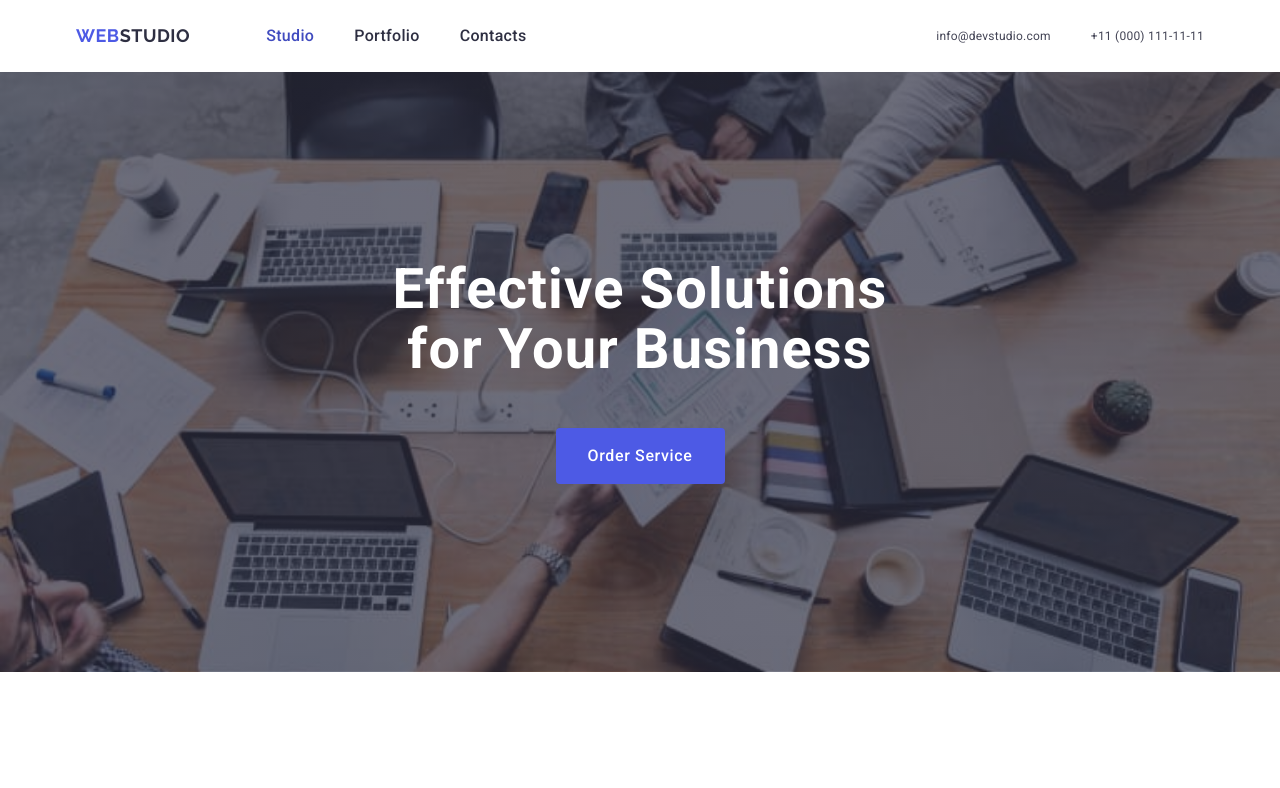
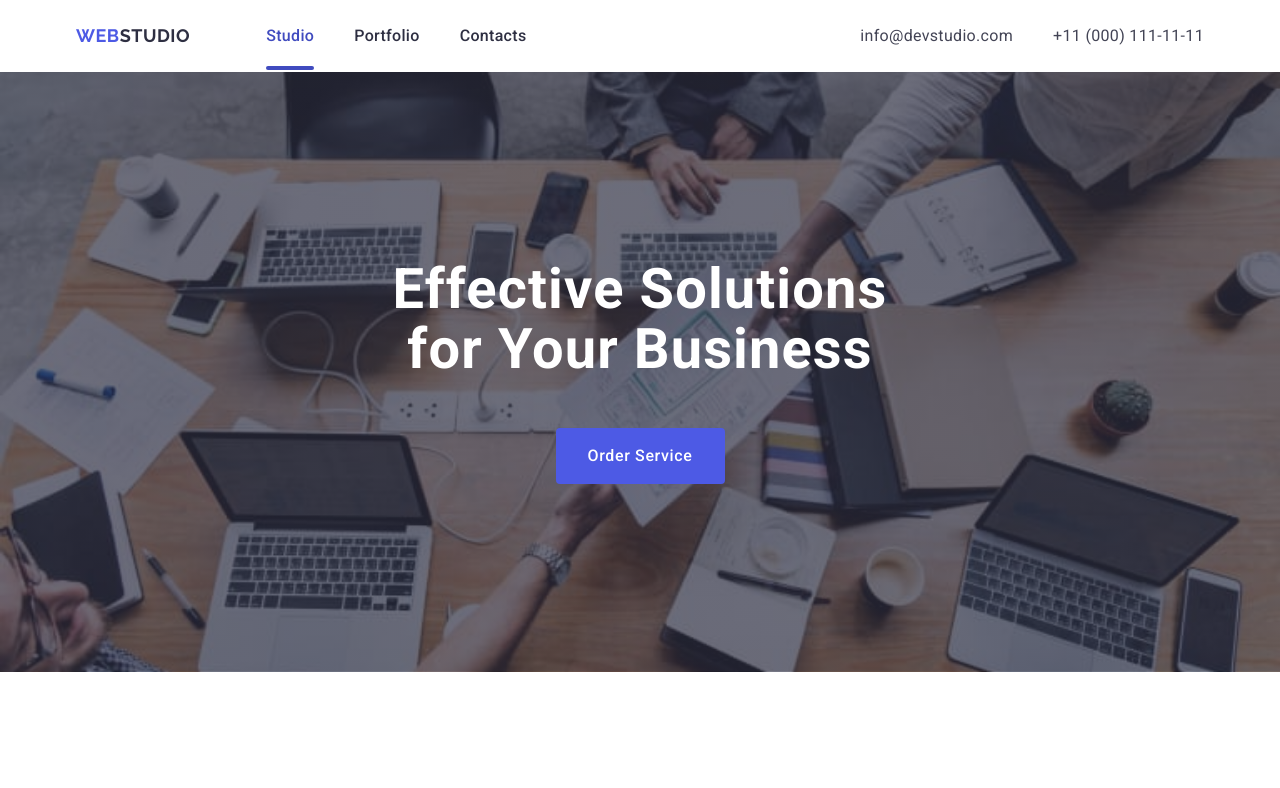
Before and after one commit to YuliyaRoslikova/goit-markup-hw-06, a plain HTML site: page index.html in a window 1280 px wide. Shown: the top 788 px of the page. Drawn offline with nearby package versions, Linux system fonts and the light colour scheme.

Commit message:
fix tab and desk

```diff
--- a/css/styles.css
+++ b/css/styles.css
@@ -87,6 +87,7 @@ a.active {
 }
 
 .container {
+  max-width: 320px;
   padding-left: 15px;
   padding-right: 15px;
   margin: 0 auto;
@@ -625,7 +626,7 @@ a.active {
   cursor: pointer;
 }
 
-@media (max-width: 767px) {
+@media screen and (max-width: 767px) {
   .mob__menu.is-open {
     position: fixed;
     top: 0;
@@ -692,7 +693,7 @@ a.active {
   }
 }
 
-@media (min-width: 768px) {
+@media screen and (min-width: 768px) {
   .container {
     max-width: 768px;
   }
@@ -792,6 +793,7 @@ a.active {
     color: #404bbf;
   }
 
+  .active.nav-list__link::after,
   .nav-list__link:hover::after,
   .nav-list__link:focus::after {
     display: block;
@@ -908,7 +910,7 @@ a.active {
   }
 }
 
-@media (min-width: 1158px) {
+@media screen and (min-width: 1158px) {
   .container {
     max-width: 1158px;
   }
@@ -949,6 +951,12 @@ a.active {
 
   .address-list .address-list__item {
     margin-bottom: 0;
+  }
+
+  .address-list__link {
+    font-size: 16px;
+    line-height: 1.5;
+    letter-spacing: 0.02em;
   }
 
   .section-solutions {
@@ -1008,7 +1016,7 @@ a.active {
   }
 
   .portfolio .portfolio__item {
-    /* width: calc((100% - 48px) / 3); */
+    width: calc((100% - 48px) / 3);
     max-width: 360px;
   }
 
```
